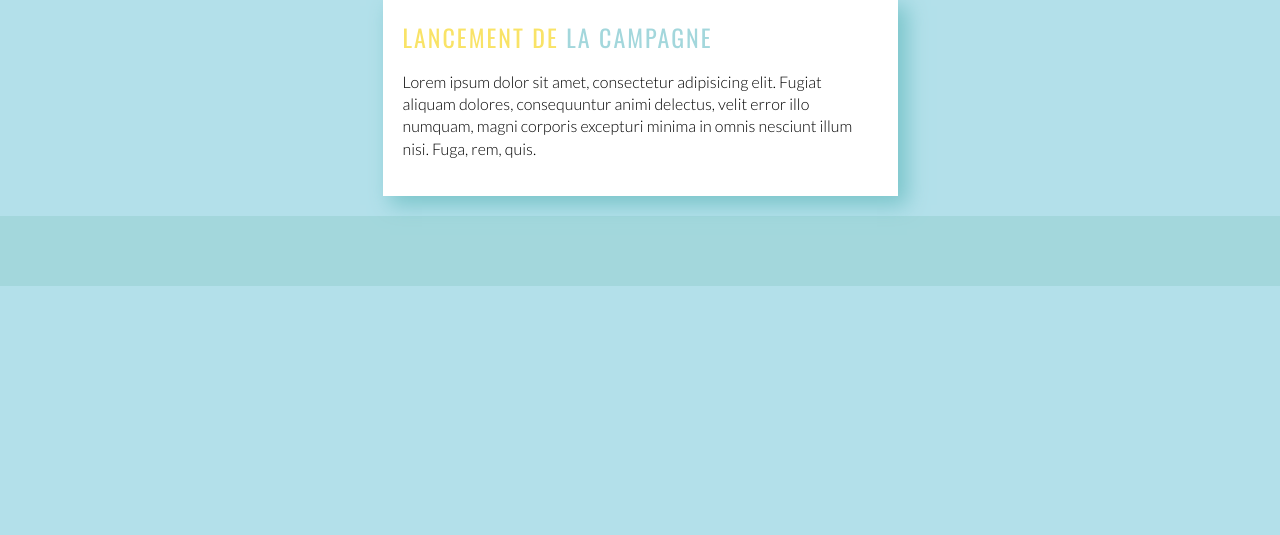
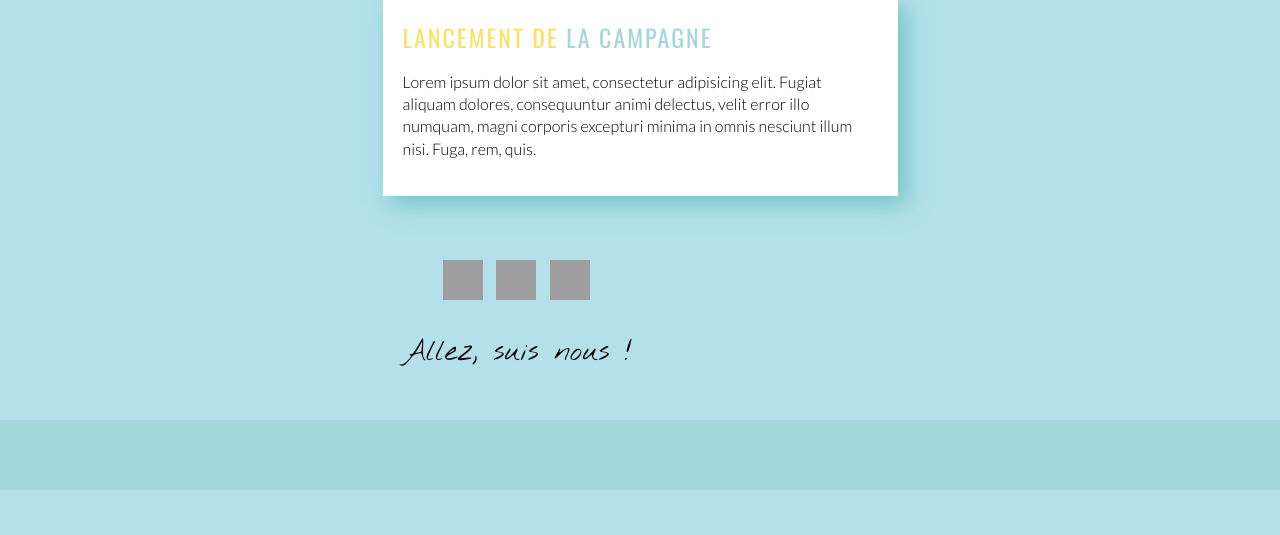
Before and after one commit to BlackSheepAgency/BlackSheep, a CakePHP app: the page made by app/View/Home/index.ctp in a window 1280 px wide. Shown: the part 265-800 px from the top of the page. Run offline with PHP 8.4 and a stand-in for CakePHP, Linux system fonts and the light colour scheme; the template is opened without the code that fills it, so the values that code supplies are empty; some libraries are stand-ins or nearby versions; grey boxes are pictures that could not be loaded.

Commit message:
social reseaux

```diff
--- a/app/View/Home/index.ctp
+++ b/app/View/Home/index.ctp
@@ -6,4 +6,18 @@
 			Lorem ipsum dolor sit amet, consectetur adipisicing elit. Fugiat aliquam dolores, consequuntur animi delectus, velit error illo numquam, magni corporis excepturi minima in omnis nesciunt illum nisi. Fuga, rem, quis.
 		</p>
 	</div>
+	<div class="reseaux">
+		<ul>
+			<li>
+				<a id="fb_icon" href=""></a>
+			</li>
+			<li>
+				<a id="twitter_icon" href=""></a>
+			</li>
+			<li>
+				<a id="youtube_icon" href=""></a>
+			</li>
+		</ul>
+		<p>Allez, suis nous !</p>
+	</div>
 </div>
--- a/app/webroot/css/index.css
+++ b/app/webroot/css/index.css
@@ -1,5 +1,6 @@
 @import url(http://fonts.googleapis.com/css?family=Lato:100,300,400,700,900);
 @import url(http://fonts.googleapis.com/css?family=Oswald:400,300,700);
+@import url(http://fonts.googleapis.com/css?family=Nothing+You+Could+Do);
 
 body, html {
 	margin: 0;
@@ -158,3 +159,44 @@ h2{
 	line-height: 1.4;
 	font-weight: 300;
 }
+
+.reseaux{
+	margin: auto;
+	width: 475px;
+}
+
+.reseaux ul{
+	margin-top: 4em;
+
+}
+
+.reseaux p{
+	font-family: "Nothing You Could Do", cursive;
+	font-size: 1.8em;
+}
+
+.reseaux ul li{
+	display: inline-block;
+	list-style: none;
+	padding-right: 0.6em;
+
+}
+
+.reseaux ul li a#fb_icon{
+	background-image: url("../img/fb_icon.png");
+	width: 40px;
+	height: 40px;
+	display: block;
+}
+.reseaux ul li a#twitter_icon{
+	background-image: url("../img/twitter_icon.png");
+	width: 40px;
+	height: 40px;
+	display: block;
+}
+.reseaux ul li a#youtube_icon{
+	background-image: url("../img/youtube_icon.png");
+	width: 40px;
+	height: 40px;
+	display: block;
+}
```
